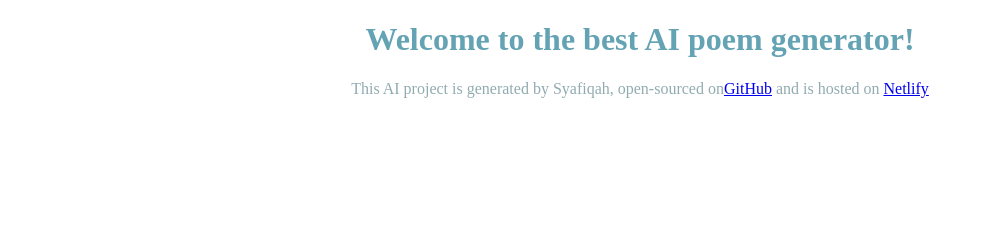
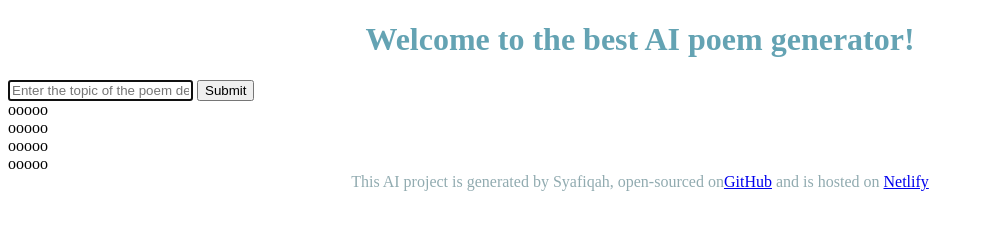
Before and after one commit to cosylily/PoeamLili, a plain HTML site: page Index.html in a window 1280 px wide. Shown: the whole page, without its empty margins (0-983 px from the left). Drawn offline with Linux system fonts and the light colour scheme.

Commit message:
added form and poem structure

```diff
--- a/Index.html
+++ b/Index.html
@@ -8,7 +8,28 @@
     <script src="index.js"></script>
   </head>
   <body>
-    <h1>Welcome to the best AI poem generator!</h1>
+    <header>
+      <h1>Welcome to the best AI poem generator!</h1>
+      <form>
+        <input
+          type="text"
+          placeholder="Enter the topic of the poem desired..."
+          autofocus
+          required
+          autocomplete="off"
+        />
+        <input type="submit" />
+      </form>
+      <div class="poem">
+        ooooo
+        <br />
+        ooooo
+        <br />
+        ooooo
+        <br />
+        ooooo
+      </div>
+    </header>
     <footer>
       This AI project is generated by Syafiqah, open-sourced on<a
         href="https://github.com/cosylily/PoeamLili"
```
